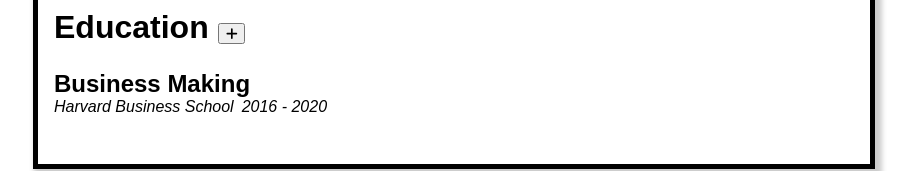
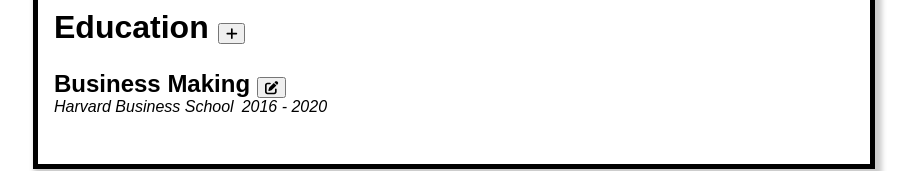
Before and after one commit to gefgu/cv-application, a React (Create React App) app: page / in a window 1280 px wide. Shown: the part 596-767 px from the top of the page, without its empty margins (186-1101 px from the left). Built offline with nearby package versions, Linux system fonts and the light colour scheme.

Commit message:
Add editing of education items already created

```diff
--- a/src/components/Education.js
+++ b/src/components/Education.js
@@ -1,7 +1,12 @@
 import React, { Component } from "react";
 import "../styles/education.css";
 import { FontAwesomeIcon } from "@fortawesome/react-fontawesome";
-import { faPlus, faTrash } from "@fortawesome/free-solid-svg-icons";
+import {
+  faPlus,
+  faTrash,
+  faEdit,
+  faE,
+} from "@fortawesome/free-solid-svg-icons";
 
 class Education extends Component {
   render() {
@@ -24,7 +29,12 @@ class Education extends Component {
           if (!editing) {
             return (
               <div key={index}>
-                <h3 className="study-name">{titleOfStudy}</h3>
+                <h3 className="study-name">
+                  {titleOfStudy}{" "}
+                  <button onClick={() => enableEducationEdit(index, true)}>
+                    <FontAwesomeIcon icon={faEdit} />
+                  </button>
+                </h3>
                 <h4 className="school-name">{schoolName}</h4>
                 <span className="date">
                   {startDate} - {endDate}
```
